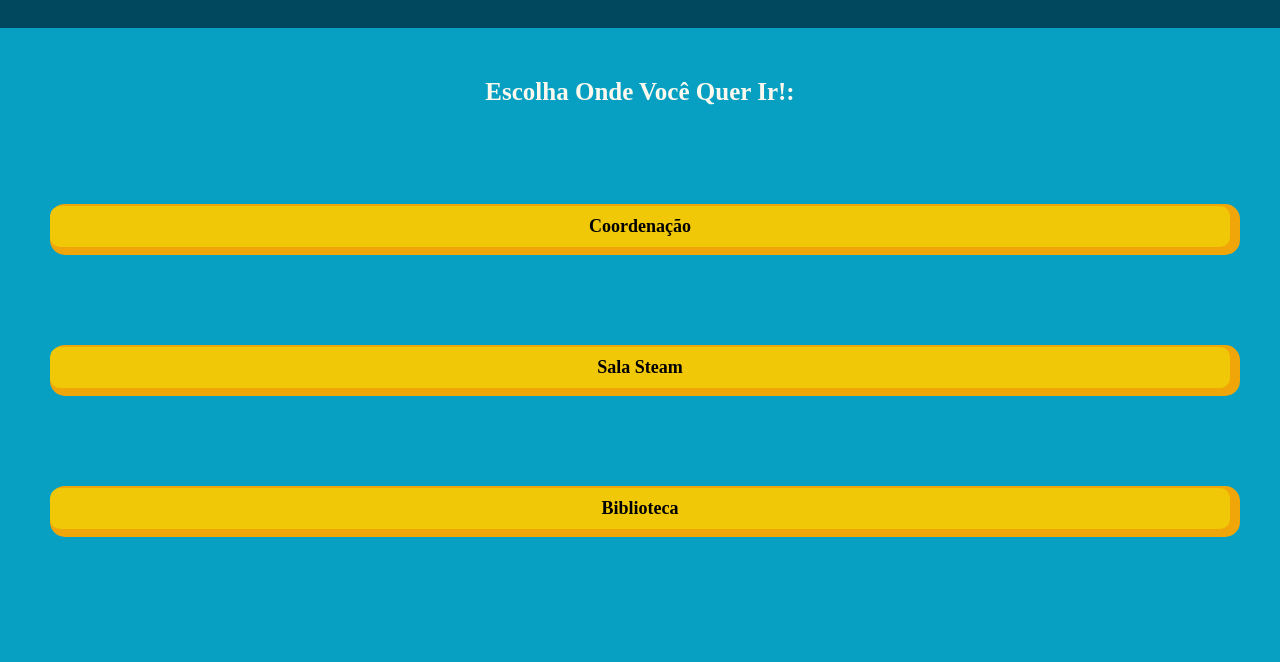
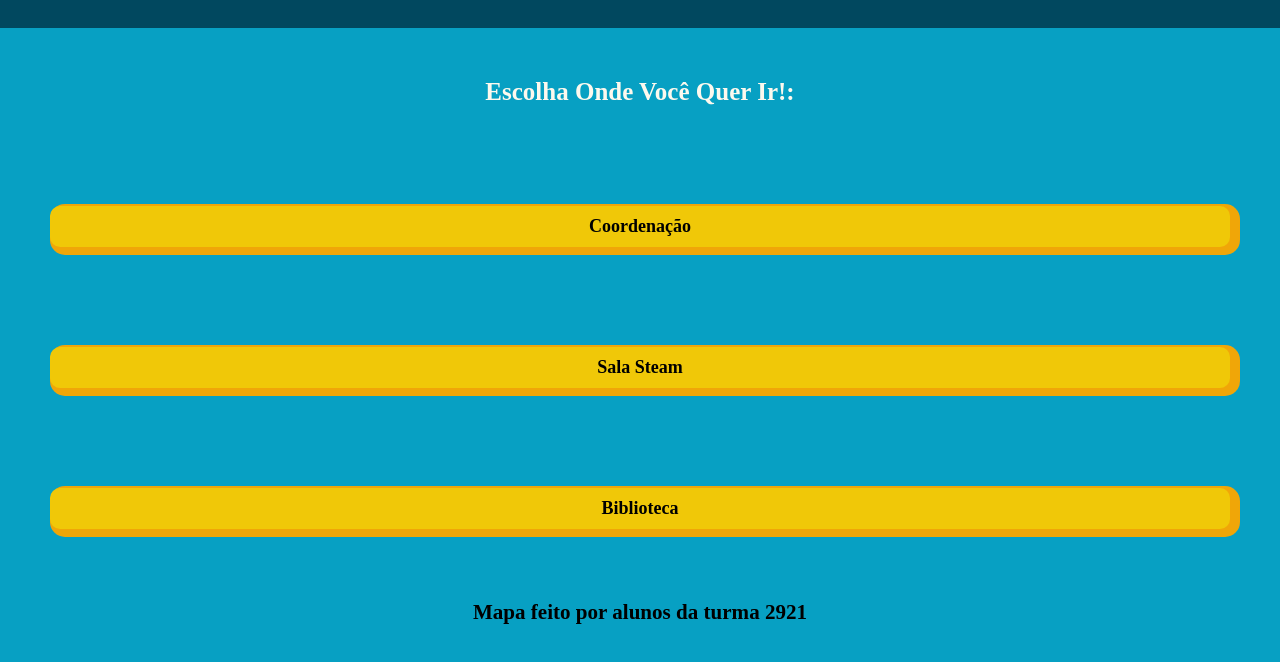
Before and after one commit to joaoVstd/mapa-escola-s, a plain HTML site: page index.html in a window 1280 px wide. Shown: the part 122-784 px from the top of the page. Drawn offline with Linux system fonts and the light colour scheme.

Commit message:
Update index.html

```diff
--- a/index.html
+++ b/index.html
@@ -19,6 +19,7 @@
                 <a href="coordenacao.html">Coordenação</a>
                 <a href="steam.html">Sala Steam</a>
                 <a href="biblioteca.html">Biblioteca</a>
+                <h3>Mapa feito por alunos da turma 2921</h3>
             </div>
         </section>
     </main>
```
